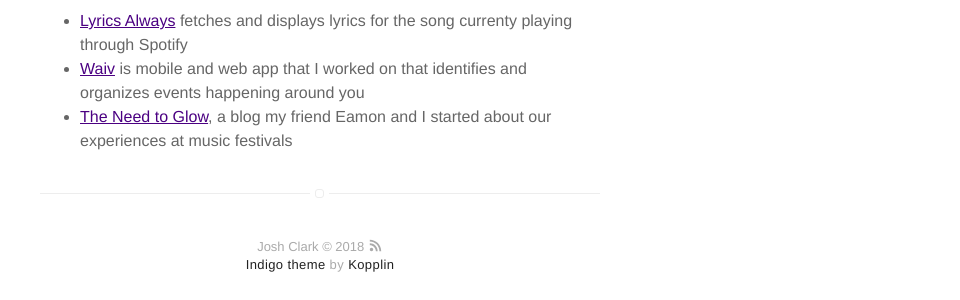
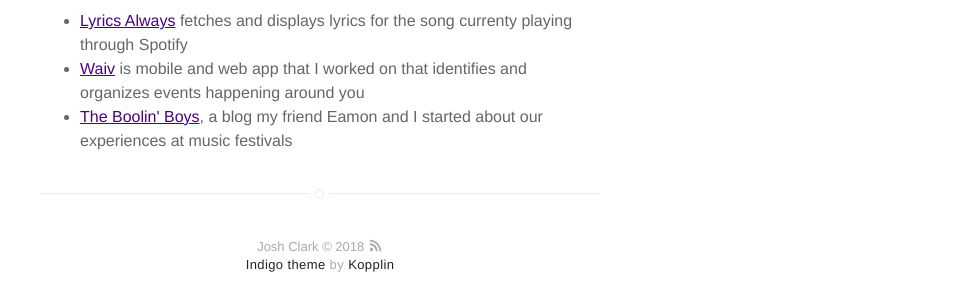
Before and after one commit to jclarktennis/jclarktennis.github.io, a Jekyll site: the page built from about.md, in a window 1280 px wide. Shown: the part 851-1151 px from the top of the page, without its empty margins (320-1280 px from the left). Built offline with Jekyll 4.4.1, drawn with Linux system fonts in a browser that asks for light colours.

Commit message:
Revert "blog link change"
This reverts commit fe782483437844f3ffa05620c87339d657ea0939.

```diff
--- a/about.md
+++ b/about.md
@@ -28,5 +28,5 @@
 	<li><a href="https://github.com/jkclark/SpotifyLyrics">Lyrics Always</a> fetches and displays lyrics for the song
 		currenty playing through Spotify</li>
 	<li><a href="http://www.waiv.xyz/">Waiv</a> is mobile and web app that I worked on that identifies and organizes events happening around you</li>
-	<li><a href="http://www.theneedtoglow.com/">The Need to Glow</a>, a blog my friend Eamon and I started about our experiences at music festivals</li>
+	<li><a href="http://www.theboolinboys.com/">The Boolin' Boys</a>, a blog my friend Eamon and I started about our experiences at music festivals</li>
 </ul>
```
